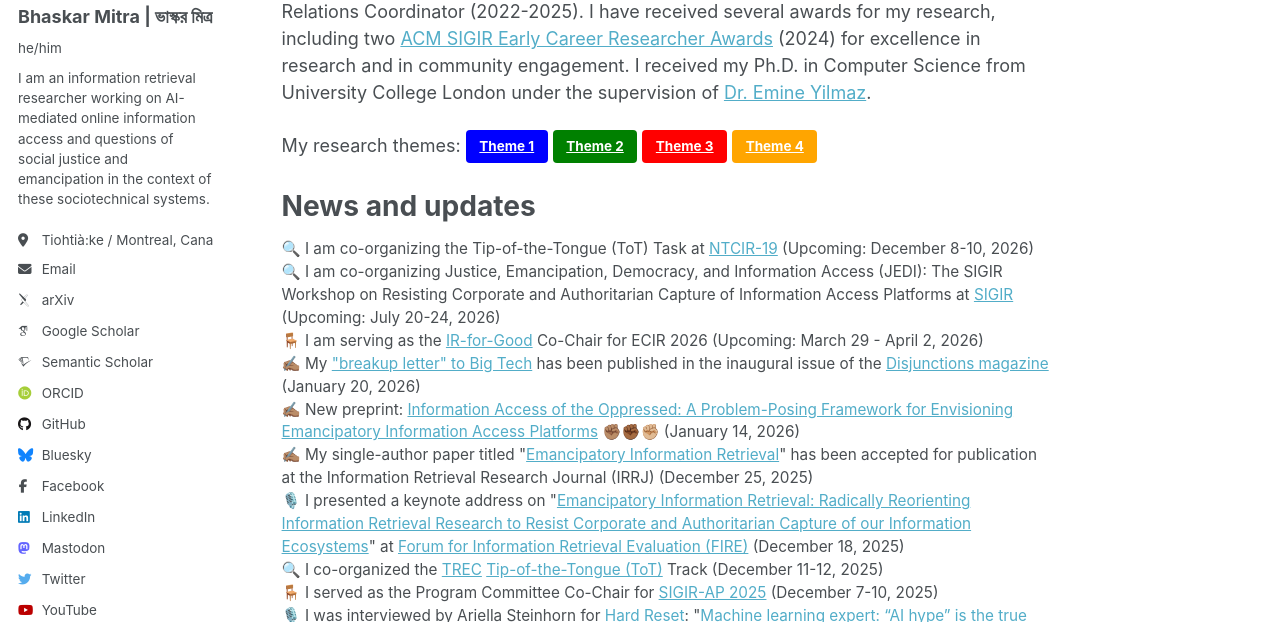
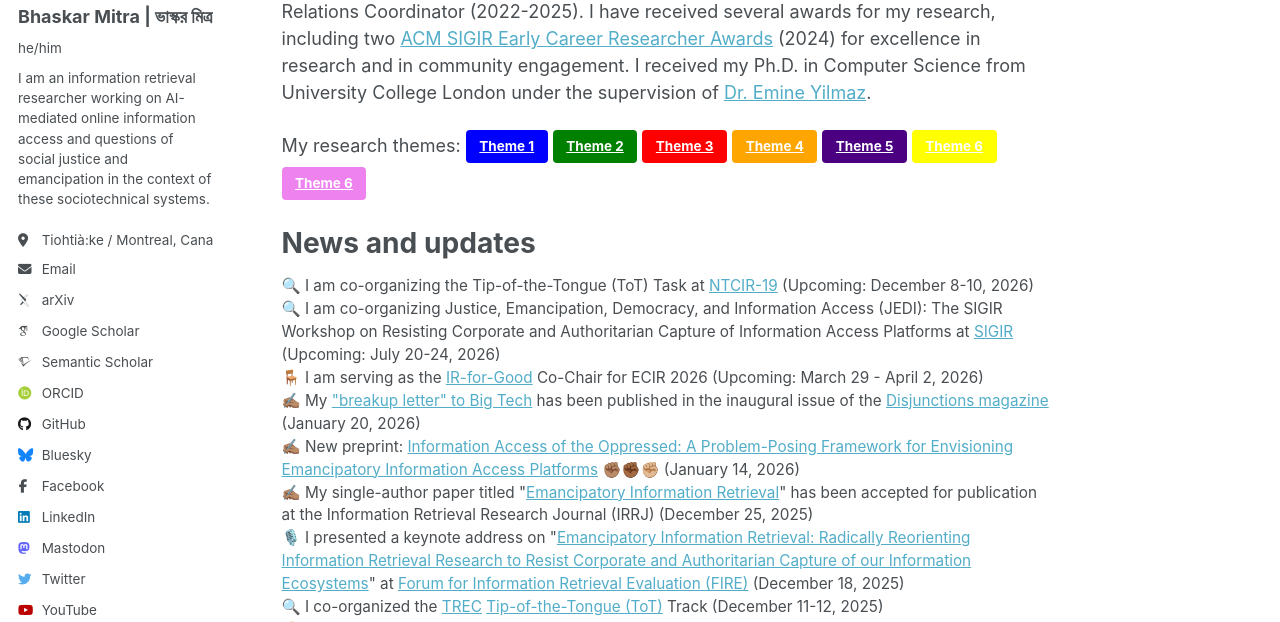
Before and after one commit to bhaskar-mitra/bhaskar-mitra.github.io, a Jekyll site: the page built from _pages/about.md, in a window 1280 px wide and 900 px high, cut to the strip 278-900 px from the top of the window. Built offline with Jekyll 4.4.1, drawn with Linux system fonts in a browser that asks for light colours; some web fonts are replaced.

Commit message:
Update about.md

```diff
--- a/_pages/about.md
+++ b/_pages/about.md
@@ -16,10 +16,13 @@ I received my Ph.D. in Computer Science from University College London under the
 <br/>
 
 My research themes:
-<a href="theme-1" class="btn" style="background-color:blue" onmouseover="this.style.backgroundColor=color-mix(in srgb, #000 20%, green 80%)" onmouseout="this.style.backgroundColor='blue'">Theme 1</a>
+<a href="theme-1" class="btn" style="background-color:blue" onmouseover="this.style.backgroundColor='color-mix(in srgb, #000 20%, blue 80%)'" onmouseout="this.style.backgroundColor='green'">Theme 1</a>
 <a href="theme-2" class="btn" style="background-color:green" onmouseover="this.style.backgroundColor='color-mix(in srgb, #000 20%, green 80%)'" onmouseout="this.style.backgroundColor='green'">Theme 2</a>
-<a href="theme-3" class="btn" style="background-color:red" onmouseover="this.style.backgroundColor='black'" onmouseout="this.style.backgroundColor='red'">Theme 3</a>
-<a href="theme-4" class="btn" style="background-color:orange" onmouseover="this.style.backgroundColor='red'" onmouseout="this.style.backgroundColor='orange'">Theme 4</a>
+<a href="theme-3" class="btn" style="background-color:red" onmouseover="this.style.backgroundColor='color-mix(in srgb, #000 20%, red 80%)'" onmouseout="this.style.backgroundColor='green'">Theme 3</a>
+<a href="theme-4" class="btn" style="background-color:orange" onmouseover="this.style.backgroundColor='color-mix(in srgb, #000 20%, orange 80%)'" onmouseout="this.style.backgroundColor='green'">Theme 4</a>
+<a href="theme-5" class="btn" style="background-color:indigo" onmouseover="this.style.backgroundColor='color-mix(in srgb, #000 20%, indigo 80%)'" onmouseout="this.style.backgroundColor='green'">Theme 5</a>
+<a href="theme-6" class="btn" style="background-color:yellow" onmouseover="this.style.backgroundColor='color-mix(in srgb, #000 20%, yellow 80%)'" onmouseout="this.style.backgroundColor='green'">Theme 6</a>
+<a href="theme-6" class="btn" style="background-color:violet" onmouseover="this.style.backgroundColor='color-mix(in srgb, #000 20%, violet 80%)'" onmouseout="this.style.backgroundColor='green'">Theme 6</a>
 
 
 News and updates
```
